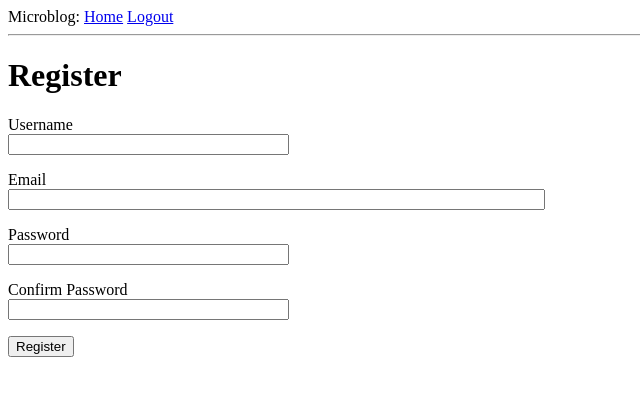
After one commit to Davest9496/microblog, a Flask app: page /register in a window 1280 px wide. The commit adds this page. Shown: the top 396 px of the page, without its empty margins (0-640 px from the left). Run offline with Flask 3, Linux system fonts and the light colour scheme.

```diff
--- a/app/__init__.py
+++ b/app/__init__.py
@@ -2,10 +2,15 @@ from flask import Flask
 from config import Config
 from flask_sqlalchemy import SQLAlchemy
 from flask_migrate import Migrate
+from flask_login import LoginManager
+
 
 app = Flask(__name__)
 app.config.from_object(Config)
 db = SQLAlchemy(app)
 migrate = Migrate(app, db)
+login = LoginManager(app)
+login.login_view = 'login'
 
 from app import routes, models
+from app.models import User, Post
--- a/app/forms.py
+++ b/app/forms.py
@@ -1,6 +1,9 @@
 from flask_wtf import FlaskForm
 from wtforms import StringField, PasswordField, BooleanField, SubmitField
-from wtforms.validators import DataRequired
+from wtforms.validators import DataRequired, Email, EqualTo, ValidationError
+import sqlalchemy as sa
+from app import db
+from app.models import User
 
 
 class LoginForm(FlaskForm):
@@ -8,3 +11,23 @@ class LoginForm(FlaskForm):
     password = PasswordField('Password', validators=[DataRequired()])
     remember_me = BooleanField('Remember Me')
     submit = SubmitField('Sign In')
+
+
+class RegistrationForm(FlaskForm):
+    username = StringField('Username', validators=[DataRequired()])
+    email = StringField('Email', validators=[DataRequired(), Email()])
+    password = PasswordField('Password', validators=[DataRequired()])
+    confirm_password = PasswordField('Confirm Password', validators=[DataRequired(), EqualTo('password')])
+    submit = SubmitField('Register')
+
+    @staticmethod
+    def validate_username(self, username):
+        user = db.session.scalar(sa.select(User).where(User.username == username.data))
+        if user is not None:
+            raise ValidationError('Please use a different username.')
+
+    @staticmethod
+    def validate_email(self, email):
+        user = db.session.scalar(sa.select(User).where(User.email == email.data))
+        if user is not None:
+            raise ValidationError('Please use a different email.')
--- a/app/routes.py
+++ b/app/routes.py
@@ -1,28 +1,73 @@
-from flask import render_template, flash, redirect, url_for
-from app import app
+from flask import render_template, flash, redirect, url_for, request
+from urllib.parse import urlsplit
+import sqlalchemy as sa
+from app import app, db
 from app.forms import LoginForm
-
-# VARIABLES
-TITLE = 'Home'
-TEMPLATE = 'index.html'
-LOGIN = 'login.html'
+from flask_login import current_user, login_required, login_user, logout_user
+from app.models import User
+from app.forms import RegistrationForm
 
 
 @app.route('/')
 @app.route('/index')
-def hello_world():
-    user = {'username': 'Kaleigh'}
+@login_required
+def index():
+    # user = {'username': 'Kaleigh'}
     posts = [
         {'author': {'username': 'Kaleigh'}, 'body': 'Beautiful day in London!'},
-        {'author': {'username': 'Kenny'}, 'body': 'The Avengers movie is awesome'}
+        {'author': {'username': 'Kenny'}, 'body': 'The Avengers film is awesome'}
     ]
-    return render_template(TEMPLATE, title=TITLE, user=user, posts=posts)
+    return render_template('index.html', title='Home', posts=posts)
 
 
 @app.route('/login', methods=['GET', 'POST'])
 def login():
+    if current_user.is_authenticated:
+        return redirect(url_for('index'))
     form = LoginForm()
     if form.validate_on_submit():
-        flash('Login requested for user {}, remember_me={}'.format(form.username.data, form.remember_me.data))
+        user = db.session.scalar(
+            sa.select(User).where(User.username == form.username.data)
+        )
+        if user is None or not user.check_password(form.password.data):
+            flash('Invalid username or password')
+            return redirect(url_for('login'))
+        else:
+            login_user(user, remember=form.remember_me.data)
+            next_page = request.args.get('next')
+            if not next_page or urlsplit(next_page).netloc != '':
+                next_page = url_for('index')
+            return redirect(next_page)
+    return render_template('login.html', title='Sign In', form=form)
+
+
+@app.route('/logout')
+def logout():
+    logout_user()
+    return redirect(url_for('index'))
+
+
+@app.route('/register', methods=['GET', 'POST'])
+def register():
+    if current_user.is_authenticated:
         return redirect(url_for('index'))
-    return render_template(LOGIN, title='Sign In', form=form)
+    form = RegistrationForm()
+    if form.validate_on_submit():
+        user = User(username=form.username.data, email=form.email.data)
+        user.set_password(form.password.data)
+        db.session.add(user)
+        db.session.commit()
+        flash('Congratulations, you are now a registered user!')
+        return redirect(url_for('login'))
+    return render_template('register.html', title='Register', form=form)
+
+
+@app.route('/user/<username>')
+@login_required
+def user(username):
+    user = User.query.filter_by(username=username).first_or_404()
+    posts = [
+        {'author': user, 'body': 'Test post #1'},
+        {'author': user, 'body': 'Test post #2'}
+    ]
+    return render_template('user.html', user=user, posts=posts)
--- a/app/templates/base.html
+++ b/app/templates/base.html
@@ -11,7 +11,11 @@
 <div>
     Microblog:
     <a href="{{ url_for('index') }}">Home</a>
-    <a href="{{ url_for('login') }}">Login</a>
+    {% if current_user.anonymous %}
+        <a href="{{ url_for('login') }}">Login</a>
+    {% else %}
+        <a href="{{ url_for('logout') }}">Logout</a>
+    {% endif %}
 </div>
 <hr>
 {% block  content %}
--- a/app/templates/index.html
+++ b/app/templates/index.html
@@ -1,7 +1,7 @@
 {% extends "base.html" %}
 
 {% block content %}
-    <h1> Hello {{ user.username }}!</h1>
+    <h1> Hello {{ current_user.username }}!</h1>
     {% for post in posts %}
         <div>
             <p>{{ post.author.username }} says: <b>{{ post.body }}.</b></p>
--- a/app/templates/login.html
+++ b/app/templates/login.html
@@ -21,4 +21,5 @@
         <p>{{ form.remember_me() }} {{ form.remember_me.label }}</p>
         <p>{{ form.submit() }}</p>
     </form>
+    <p>New User? <a href="{{ url_for('register') }}">Click to register</a></p>
 {% endblock %}
--- /dev/null
+++ b/app/templates/register.html
@@ -0,0 +1,37 @@
+{% extends "base.html" %}
+
+{% block content %}
+    <h1>Register</h1>
+    <form action="" method="post">
+        {{ form.hidden_tag() }}
+        <p>
+            {{ form.username.label }}<br>
+            {{ form.username(size=32) }}<br>
+            {% for error in form.username.errors %}
+                <span style="color: orangered;">[{{ error }}]</span>
+            {% endfor %}
+        </p>
+        <p>
+            {{ form.email.label }}<br>
+            {{ form.email(size=64) }}<br>
+            {% for error in form.email.errors %}
+                <span style="color: orangered;">[{{ error }}]</span>
+            {% endfor %}
+        </p>
+    <p>
+            {{ form.password.label }}<br>
+            {{ form.password(size=32) }}<br>
+            {% for error in form.password.errors %}
+                <span style="color: orangered;">[{{ error }}]</span>
+            {% endfor %}
+        </p>
+    <p>
+            {{ form.confirm_password.label }}<br>
+            {{ form.confirm_password(size=32) }}<br>
+            {% for error in form.confirm_password.errors %}
+                <span style="color: orangered;">[{{ error }}]</span>
+            {% endfor %}
+        </p>
+    <p>{{ form.submit }}</p>
+    </form>
+{% endblock %}
--- a/config.py
+++ b/config.py
@@ -1,4 +1,5 @@
 import os
+
 basedir = os.path.abspath(os.path.dirname(__file__))
 
 
```
Also changed, not shown: app/models.py (+16 -2 lines), microblog.py (+9 -1 lines), qodana.yaml (added, +29 -0 lines), app.db.
